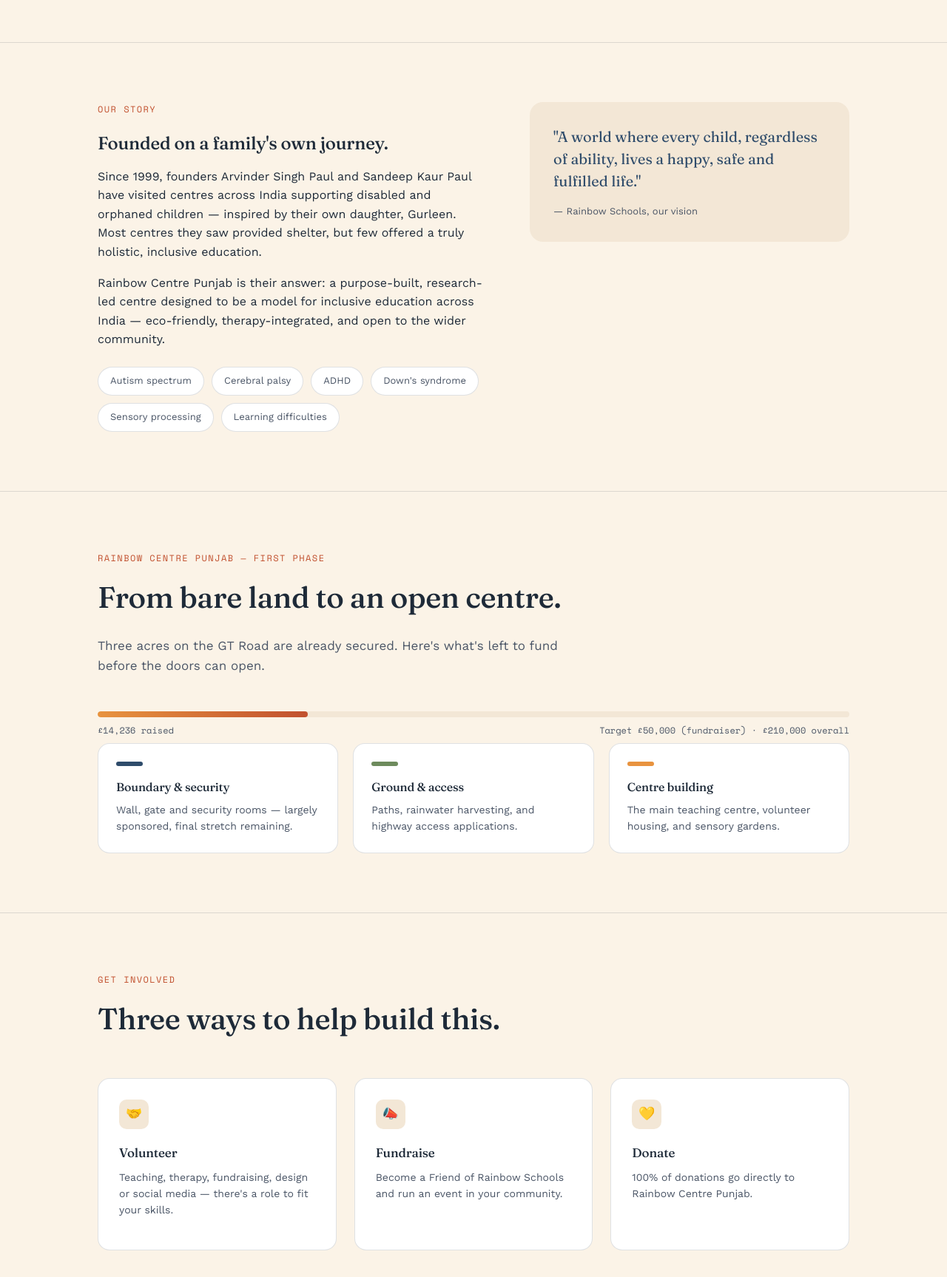
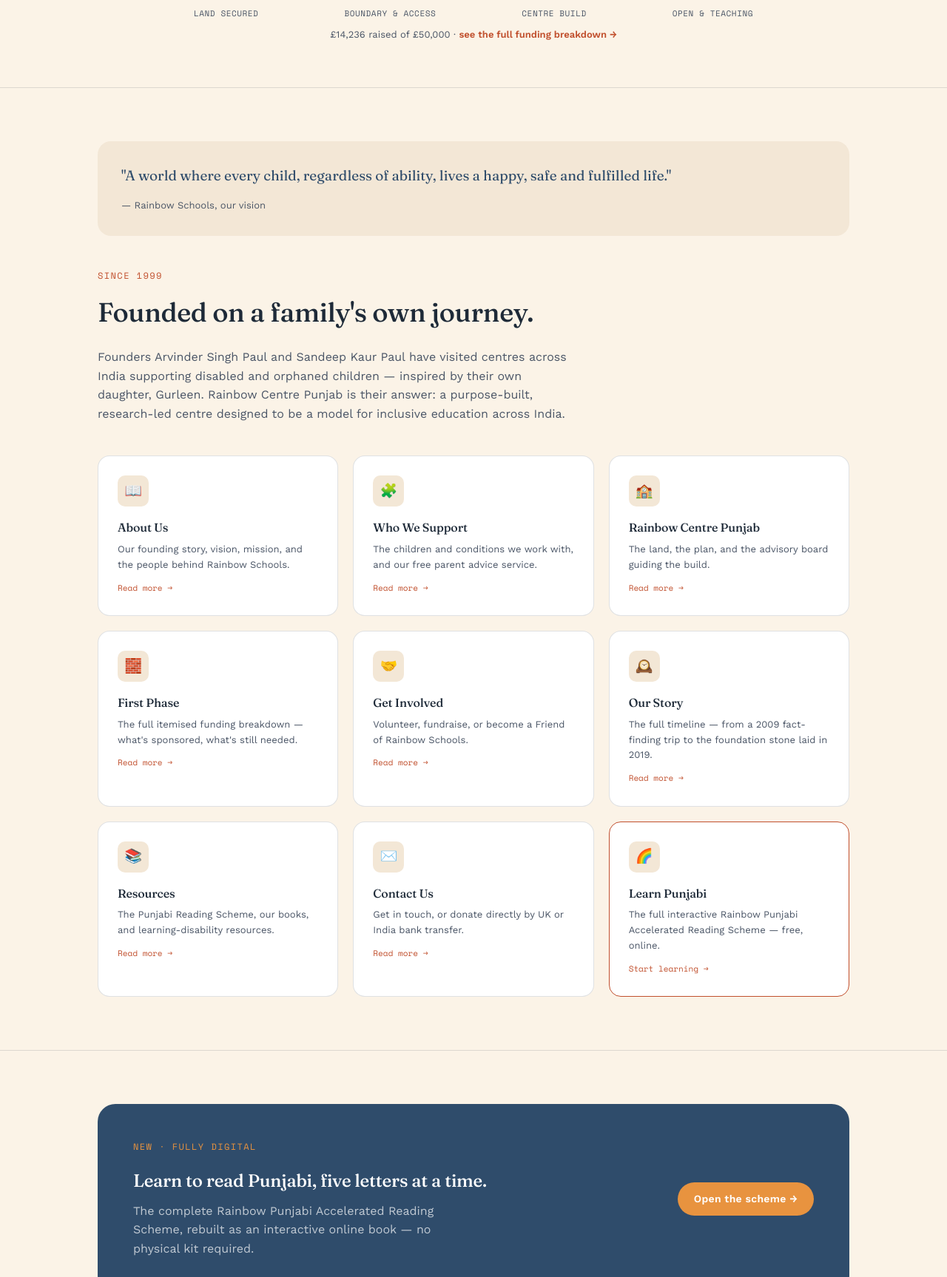
Before and after one commit to cipher-ghost-ctrl/Rainbow-Schools, a plain HTML site: page index.html in a window 1280 px wide. Shown: the part 1073-2800 px from the top of the page at 74% size. Drawn offline with nearby package versions, Linux system fonts and the light colour scheme.

Commit message:
Refactor index.html for layout and styling improvements
Adjusted layout and styling for navigation and sections, updated links, and improved responsiveness.

```diff
--- a/index.html
+++ b/index.html
@@ -52,8 +52,8 @@
     display:flex;align-items:center;gap:10px;
   }
   .logo .dot{width:10px;height:10px;border-radius:50%;background:var(--marigold);display:inline-block;}
-  nav.links{display:flex;gap:28px;font-size:14px;}
-  nav.links a{text-decoration:none;color:var(--ink-soft);border-bottom:1px solid transparent;padding-bottom:2px;transition:border-color .2s;}
+  nav.links{display:flex;gap:24px;font-size:14px;flex-wrap:wrap;}
+  nav.links a{text-decoration:none;color:var(--ink-soft);border-bottom:1px solid transparent;padding-bottom:2px;transition:border-color .2s;white-space:nowrap;}
   nav.links a:hover{border-color:var(--terracotta);color:var(--ink);}
   .btn{
     display:inline-block;padding:11px 22px;border-radius:30px;
@@ -64,7 +64,6 @@
   .btn:hover{transform:translateY(-1px);}
   .btn.ghost{background:transparent;border:1px solid var(--ink);color:var(--ink);}
 
-  /* HERO */
   .hero{padding:100px 0 60px;position:relative;overflow:hidden;}
   .eyebrow{
     font-family:'Space Mono', monospace;font-size:12px;letter-spacing:.12em;
@@ -73,83 +72,67 @@
   .hero h1{font-size:clamp(36px,5.5vw,64px);max-width:820px;line-height:1.08;}
   .hero h1 em{font-style:italic;color:var(--terracotta);}
   .hero-sub{font-size:18px;color:var(--ink-soft);max-width:560px;margin-bottom:36px;}
-  .hero-cta{display:flex;gap:16px;align-items:center;margin-bottom:64px;}
+  .hero-cta{display:flex;gap:16px;align-items:center;margin-bottom:64px;flex-wrap:wrap;}
 
-  /* rainbow arc signature */
   .arc-wrap{width:100%;display:flex;justify-content:center;padding:20px 0 0;}
   svg.arc{width:100%;max-width:820px;height:auto;}
   .arc-band{transition:opacity .6s ease, stroke-dashoffset 1.2s ease;}
   .arc-labels{display:flex;justify-content:space-between;max-width:820px;margin:14px auto 0;font-family:'Space Mono',monospace;font-size:11px;color:var(--ink-soft);text-transform:uppercase;letter-spacing:.05em;}
+  .arc-caption{text-align:center;font-size:13px;color:var(--ink-soft);margin-top:10px;}
+  .arc-caption a{color:var(--terracotta);font-weight:600;text-decoration:none;}
 
-  section{padding:80px 0;border-top:1px solid var(--line);}
-  .section-head{max-width:640px;margin-bottom:48px;}
+  section{padding:72px 0;border-top:1px solid var(--line);}
+  .section-head{max-width:640px;margin-bottom:44px;}
   .section-head .eyebrow{margin-bottom:12px;}
-  .section-head h2{font-size:clamp(28px,3.5vw,40px);}
-  .section-head p{color:var(--ink-soft);font-size:17px;}
+  .section-head h2{font-size:clamp(26px,3.2vw,36px);}
+  .section-head p{color:var(--ink-soft);font-size:16px;}
 
-  /* ABOUT */
-  .about-grid{display:grid;grid-template-columns:1.1fr .9fr;gap:56px;align-items:start;}
   .quote-block{
     background:var(--paper-2);border-radius:18px;padding:32px;
-    font-family:'Fraunces', serif;font-size:20px;line-height:1.5;color:var(--indigo);
+    font-family:'Fraunces', serif;font-size:19px;line-height:1.5;color:var(--indigo);
+    margin-bottom:44px;
   }
   .quote-block cite{display:block;margin-top:16px;font-family:'Work Sans';font-style:normal;font-size:13px;color:var(--ink-soft);}
 
-  /* CONDITIONS */
-  .chips{display:flex;flex-wrap:wrap;gap:10px;margin-top:24px;}
-  .chip{
-    padding:8px 16px;border-radius:20px;font-size:13px;
-    border:1px solid var(--line);background:#fff;color:var(--ink-soft);
+  /* HUB GRID — links out to every page */
+  .hub-grid{display:grid;grid-template-columns:repeat(3,1fr);gap:20px;}
+  .hub-card{
+    background:#fff;border:1px solid var(--line);border-radius:16px;padding:26px;
+    text-decoration:none;color:inherit;display:block;transition:transform .15s ease, border-color .15s ease;
   }
+  .hub-card:hover{transform:translateY(-3px);border-color:var(--terracotta);}
+  .hub-card .icon{
+    width:42px;height:42px;border-radius:10px;background:var(--paper-2);
+    display:flex;align-items:center;justify-content:center;margin-bottom:16px;font-size:19px;
+  }
+  .hub-card h3{font-size:16px;margin-bottom:6px;}
+  .hub-card p{font-size:13px;color:var(--ink-soft);margin-bottom:0;}
+  .hub-card .go{display:inline-block;margin-top:12px;font-family:'Space Mono',monospace;font-size:11px;color:var(--terracotta);}
 
-  /* PHASES / FUNDING */
-  .phase-grid{display:grid;grid-template-columns:repeat(3,1fr);gap:20px;margin-top:8px;}
-  .phase-card{
-    background:#fff;border:1px solid var(--line);border-radius:16px;padding:24px;
+  .learn-teaser{
+    background:var(--indigo);color:#fff;border-radius:24px;padding:48px;
+    display:flex;justify-content:space-between;align-items:center;gap:32px;flex-wrap:wrap;
   }
-  .phase-card .band{width:36px;height:6px;border-radius:3px;margin-bottom:16px;}
-  .phase-card h3{font-size:16px;margin-bottom:6px;}
-  .phase-card p{font-size:14px;color:var(--ink-soft);margin-bottom:0;}
-  .progress-outer{height:8px;background:var(--paper-2);border-radius:6px;overflow:hidden;margin:28px 0 8px;}
-  .progress-inner{height:100%;background:linear-gradient(90deg,var(--marigold),var(--terracotta));width:28%;border-radius:6px;}
-  .progress-caption{display:flex;justify-content:space-between;font-family:'Space Mono',monospace;font-size:12px;color:var(--ink-soft);}
+  .learn-teaser .eyebrow{color:var(--marigold);}
+  .learn-teaser h2{color:#fff;margin-bottom:8px;}
+  .learn-teaser p{color:rgba(255,255,255,0.7);margin-bottom:0;max-width:440px;}
 
-  /* PUNJABI SCHEME */
-  .scheme-wrap{
-    background:var(--indigo);color:#fff;border-radius:24px;padding:56px;
-  }
-  .scheme-wrap .eyebrow{color:var(--marigold);}
-  .scheme-wrap h2{color:#fff;}
-  .scheme-wrap p.lead{color:rgba(255,255,255,0.75);font-size:17px;max-width:600px;}
-  .lesson-grid{display:grid;grid-template-columns:repeat(3,1fr);gap:18px;margin-top:36px;}
-  .lesson-card{
-    background:rgba(255,255,255,0.06);border:1px solid rgba(255,255,255,0.14);
-    border-radius:14px;padding:22px;position:relative;
-  }
-  .lesson-card .ph{
-    font-family:'Space Mono',monospace;font-size:11px;letter-spacing:.08em;
-    text-transform:uppercase;color:var(--marigold);margin-bottom:10px;display:block;
-  }
-  .lesson-card h3{color:#fff;font-size:17px;margin-bottom:8px;}
-  .lesson-card p{color:rgba(255,255,255,0.6);font-size:13px;margin-bottom:0;}
-  .placeholder-tag{
-    display:inline-block;margin-top:14px;font-size:11px;font-family:'Space Mono',monospace;
-    color:var(--marigold);border:1px dashed rgba(232,147,63,0.5);padding:4px 10px;border-radius:12px;
-  }
-
-  /* GET INVOLVED */
   .involve-grid{display:grid;grid-template-columns:repeat(3,1fr);gap:24px;}
-  .involve-card{padding:28px;border-radius:16px;background:#fff;border:1px solid var(--line);}
+  .involve-card{padding:28px;border-radius:16px;background:#fff;border:1px solid var(--line);text-decoration:none;color:inherit;display:block;}
   .involve-card .icon{
     width:40px;height:40px;border-radius:10px;background:var(--paper-2);
     display:flex;align-items:center;justify-content:center;margin-bottom:18px;font-size:18px;
   }
   .involve-card h3{font-size:17px;}
-  .involve-card p{font-size:14px;color:var(--ink-soft);}
+  .involve-card p{font-size:14px;color:var(--ink-soft);margin-bottom:0;}
 
   footer{padding:56px 0 40px;border-top:1px solid var(--line);}
-  .footer-grid{display:flex;justify-content:space-between;align-items:flex-end;flex-wrap:wrap;gap:24px;}
-  .footer-note{font-size:13px;color:var(--ink-soft);max-width:420px;}
+  .footer-grid{display:grid;grid-template-columns:1.3fr 1fr 1fr;gap:32px;margin-bottom:32px;}
+  .footer-note{font-size:13px;color:var(--ink-soft);max-width:340px;}
+  .footer-col h4{font-family:'Space Mono',monospace;font-size:11px;text-transform:uppercase;letter-spacing:.06em;color:var(--ink-soft);margin-bottom:14px;}
+  .footer-col a{display:block;font-size:13px;color:var(--ink-soft);text-decoration:none;margin-bottom:9px;}
+  .footer-col a:hover{color:var(--terracotta);}
+  .footer-bottom{border-top:1px solid var(--line);padding-top:20px;font-size:12px;color:var(--ink-soft);}
 
   .reveal{opacity:0;transform:translateY(18px);transition:opacity .7s ease, transform .7s ease;}
   .reveal.in{opacity:1;transform:translateY(0);}
@@ -166,7 +149,8 @@
   .hamburger.open span:nth-child(3){transform:translateY(-7px) rotate(-45deg);}
 
   @media (max-width:820px){
-    .about-grid, .phase-grid, .involve-grid{grid-template-columns:1fr;}
+    .hub-grid, .involve-grid{grid-template-columns:1fr;}
+    .footer-grid{grid-template-columns:1fr;gap:24px;}
     .nav{padding:14px 18px;gap:10px;}
     .logo{font-size:16px;gap:7px;white-space:nowrap;}
     .btn{padding:9px 16px;font-size:13px;flex-shrink:0;}
@@ -179,10 +163,11 @@
       transition:max-height .3s ease, padding .3s ease;
       z-index:60;
     }
-    nav.links.open{ max-height:320px; padding:12px 20px 18px; }
+    nav.links.open{ max-height:calc(100vh - 64px); padding:12px 20px 18px; overflow-y:auto; }
     nav.links a{ padding:12px 0; width:100%; border-bottom:1px solid var(--line); }
     nav.links a:last-child{ border-bottom:none; }
     .arc-labels{font-size:10px;}
+    .learn-teaser{padding:32px 24px;flex-direction:column;align-items:flex-start;}
   }
   @media (max-width:480px){
     .nav{padding:12px 14px;gap:8px;}
@@ -193,7 +178,6 @@
     .hamburger span{width:18px;}
     .hero{padding:70px 0 40px;}
     .hero-cta{flex-direction:column;align-items:flex-start;gap:10px;}
-    .involve-grid, .phase-grid{gap:16px;}
   }
 </style>
 </head>
@@ -203,10 +187,14 @@
   <div class="nav">
     <div class="logo"><span class="dot"></span>Rainbow Schools</div>
     <nav class="links" id="navLinks">
-      <a href="#about">About</a>
-      <a href="#children">Who we support</a>
-      <a href="#centre">Rainbow Centre Punjab</a>
-      <a href="#involved">Get involved</a>
+      <a href="about.html">About</a>
+      <a href="vulnerable-children.html">Who we support</a>
+      <a href="rainbow-centre-punjab.html">Rainbow Centre Punjab</a>
+      <a href="first-phase.html">First Phase</a>
+      <a href="get-involved.html">Get involved</a>
+      <a href="our-story.html">Our story</a>
+      <a href="resources.html">Resources</a>
+      <a href="contact.html">Contact</a>
       <a href="learn-punjabi.html" class="learn-nav-link">Learn Punjabi</a>
     </nav>
     <div style="display:flex;align-items:center;gap:10px;">
@@ -242,59 +230,89 @@
     <span>Centre build</span>
     <span>Open &amp; teaching</span>
   </div>
+  <p class="arc-caption wrap">£14,236 raised of £50,000 · <a href="first-phase.html">see the full funding breakdown →</a></p>
 </section>
 
-<section id="about">
+<section id="mission">
   <div class="wrap">
-    <div class="about-grid">
-      <div class="reveal">
-        <span class="eyebrow">Our story</span>
-        <h2>Founded on a family's own journey.</h2>
-        <p>Since 1999, founders Arvinder Singh Paul and Sandeep Kaur Paul have visited centres across India supporting disabled and orphaned children — inspired by their own daughter, Gurleen. Most centres they saw provided shelter, but few offered a truly holistic, inclusive education.</p>
-        <p>Rainbow Centre Punjab is their answer: a purpose-built, research-led centre designed to be a model for inclusive education across India — eco-friendly, therapy-integrated, and open to the wider community.</p>
-        <div class="chips">
-          <span class="chip">Autism spectrum</span>
-          <span class="chip">Cerebral palsy</span>
-          <span class="chip">ADHD</span>
-          <span class="chip">Down's syndrome</span>
-          <span class="chip">Sensory processing</span>
-          <span class="chip">Learning difficulties</span>
-        </div>
-      </div>
-      <div class="quote-block reveal">
-        "A world where every child, regardless of ability, lives a happy, safe and fulfilled life."
-        <cite>— Rainbow Schools, our vision</cite>
-      </div>
+    <div class="quote-block reveal">
+      "A world where every child, regardless of ability, lives a happy, safe and fulfilled life."
+      <cite>— Rainbow Schools, our vision</cite>
+    </div>
+    <div class="section-head reveal">
+      <span class="eyebrow">Since 1999</span>
+      <h2>Founded on a family's own journey.</h2>
+      <p>Founders Arvinder Singh Paul and Sandeep Kaur Paul have visited centres across India supporting disabled and orphaned children — inspired by their own daughter, Gurleen. Rainbow Centre Punjab is their answer: a purpose-built, research-led centre designed to be a model for inclusive education across India.</p>
+    </div>
+
+    <div class="hub-grid reveal">
+      <a class="hub-card" href="about.html">
+        <div class="icon">📖</div>
+        <h3>About Us</h3>
+        <p>Our founding story, vision, mission, and the people behind Rainbow Schools.</p>
+        <span class="go">Read more →</span>
+      </a>
+      <a class="hub-card" href="vulnerable-children.html">
+        <div class="icon">🧩</div>
+        <h3>Who We Support</h3>
+        <p>The children and conditions we work with, and our free parent advice service.</p>
+        <span class="go">Read more →</span>
+      </a>
+      <a class="hub-card" href="rainbow-centre-punjab.html">
+        <div class="icon">🏫</div>
+        <h3>Rainbow Centre Punjab</h3>
+        <p>The land, the plan, and the advisory board guiding the build.</p>
+        <span class="go">Read more →</span>
+      </a>
+      <a class="hub-card" href="first-phase.html">
+        <div class="icon">🧱</div>
+        <h3>First Phase</h3>
+        <p>The full itemised funding breakdown — what's sponsored, what's still needed.</p>
+        <span class="go">Read more →</span>
+      </a>
+      <a class="hub-card" href="get-involved.html">
+        <div class="icon">🤝</div>
+        <h3>Get Involved</h3>
+        <p>Volunteer, fundraise, or become a Friend of Rainbow Schools.</p>
+        <span class="go">Read more →</span>
+      </a>
+      <a class="hub-card" href="our-story.html">
+        <div class="icon">🕰️</div>
+        <h3>Our Story</h3>
+        <p>The full timeline — from a 2009 fact-finding trip to the foundation stone laid in 2019.</p>
+        <span class="go">Read more →</span>
+      </a>
+      <a class="hub-card" href="resources.html">
+        <div class="icon">📚</div>
+        <h3>Resources</h3>
+        <p>The Punjabi Reading Scheme, our books, and learning-disability resources.</p>
+        <span class="go">Read more →</span>
+      </a>
+      <a class="hub-card" href="contact.html">
+        <div class="icon">✉️</div>
+        <h3>Contact Us</h3>
+        <p>Get in touch, or donate directly by UK or India bank transfer.</p>
+        <span class="go">Read more →</span>
+      </a>
+      <a class="hub-card" href="learn-punjabi.html" style="border-color:var(--terracotta);">
+        <div class="icon">🌈</div>
+        <h3>Learn Punjabi</h3>
+        <p>The full interactive Rainbow Punjabi Accelerated Reading Scheme — free, online.</p>
+        <span class="go">Start learning →</span>
+      </a>
     </div>
   </div>
 </section>
 
-<section id="centre">
+<section id="learn">
   <div class="wrap">
-    <div class="section-head reveal">
-      <span class="eyebrow">Rainbow Centre Punjab — First Phase</span>
-      <h2>From bare land to an open centre.</h2>
-      <p>Three acres on the GT Road are already secured. Here's what's left to fund before the doors can open.</p>
-    </div>
-    <div class="progress-outer"><div class="progress-inner"></div></div>
-    <div class="progress-caption"><span>£14,236 raised</span><span>Target £50,000 (fundraiser) · £210,000 overall</span></div>
-
-    <div class="phase-grid reveal">
-      <div class="phase-card">
-        <div class="band" style="background:var(--indigo);"></div>
-        <h3>Boundary &amp; security</h3>
-        <p>Wall, gate and security rooms — largely sponsored, final stretch remaining.</p>
+    <div class="learn-teaser reveal">
+      <div>
+        <span class="eyebrow">New · fully digital</span>
+        <h2>Learn to read Punjabi, five letters at a time.</h2>
+        <p>The complete Rainbow Punjabi Accelerated Reading Scheme, rebuilt as an interactive online book — no physical kit required.</p>
       </div>
-      <div class="phase-card">
-        <div class="band" style="background:var(--sage);"></div>
-        <h3>Ground &amp; access</h3>
-        <p>Paths, rainwater harvesting, and highway access applications.</p>
-      </div>
-      <div class="phase-card">
-        <div class="band" style="background:var(--marigold);"></div>
-        <h3>Centre building</h3>
-        <p>The main teaching centre, volunteer housing, and sensory gardens.</p>
-      </div>
+      <a class="btn" href="learn-punjabi.html" style="background:var(--marigold);">Open the scheme →</a>
     </div>
   </div>
 </section>
@@ -306,17 +324,17 @@
       <h2>Three ways to help build this.</h2>
     </div>
     <div class="involve-grid reveal">
-      <div class="involve-card">
+      <a class="involve-card" href="get-involved.html">
         <div class="icon">🤝</div>
         <h3>Volunteer</h3>
         <p>Teaching, therapy, fundraising, design or social media — there's a role to fit your skills.</p>
-      </div>
-      <div class="involve-card">
+      </a>
+      <a class="involve-card" href="get-involved.html">
         <div class="icon">📣</div>
         <h3>Fundraise</h3>
         <p>Become a Friend of Rainbow Schools and run an event in your community.</p>
-      </div>
-      <a class="involve-card" href="https://www.gofundme.com/f/special-school-punjab?cp_src=d" target="_blank" rel="noopener" style="text-decoration:none;color:inherit;display:block;">
+      </a>
+      <a class="involve-card" href="https://www.gofundme.com/f/special-school-punjab?cp_src=d" target="_blank" rel="noopener">
         <div class="icon">💛</div>
         <h3>Donate</h3>
         <p>100% of donations go directly to Rainbow Centre Punjab.</p>
@@ -326,9 +344,32 @@
 </section>
 
 <footer>
-  <div class="wrap footer-grid">
-    <div class="logo"><span class="dot"></span>Rainbow Schools</div>
-    <p class="footer-note">UK registered Charity Number 1168048. Rainbow Charitable Trust, India. info@rainbowschools.co.uk</p>
+  <div class="wrap">
+    <div class="footer-grid">
+      <div>
+        <div class="logo"><span class="dot"></span>Rainbow Schools</div>
+        <p class="footer-note" style="margin-top:14px;">A world where every child, regardless of ability, lives a happy, safe and fulfilled life.</p>
+      </div>
+      <div class="footer-col">
+        <h4>Site</h4>
+        <a href="about.html">About Us</a>
+        <a href="vulnerable-children.html">Who We Support</a>
+        <a href="rainbow-centre-punjab.html">Rainbow Centre Punjab</a>
+        <a href="first-phase.html">First Phase</a>
+        <a href="our-story.html">Our Story</a>
+      </div>
+      <div class="footer-col">
+        <h4>Get involved</h4>
+        <a href="get-involved.html">Volunteer &amp; Fundraise</a>
+        <a href="resources.html">Resources</a>
+        <a href="contact.html">Contact Us</a>
+        <a href="learn-punjabi.html">Learn Punjabi</a>
+        <a href="https://www.gofundme.com/f/special-school-punjab?cp_src=d" target="_blank" rel="noopener">Donate</a>
+      </div>
+    </div>
+    <div class="footer-bottom wrap" style="padding-left:0;padding-right:0;">
+      UK registered Charity Number 1168048 · Rainbow Charitable Trust, India · info@rainbowschools.co.uk
+    </div>
   </div>
 </footer>
 
```
